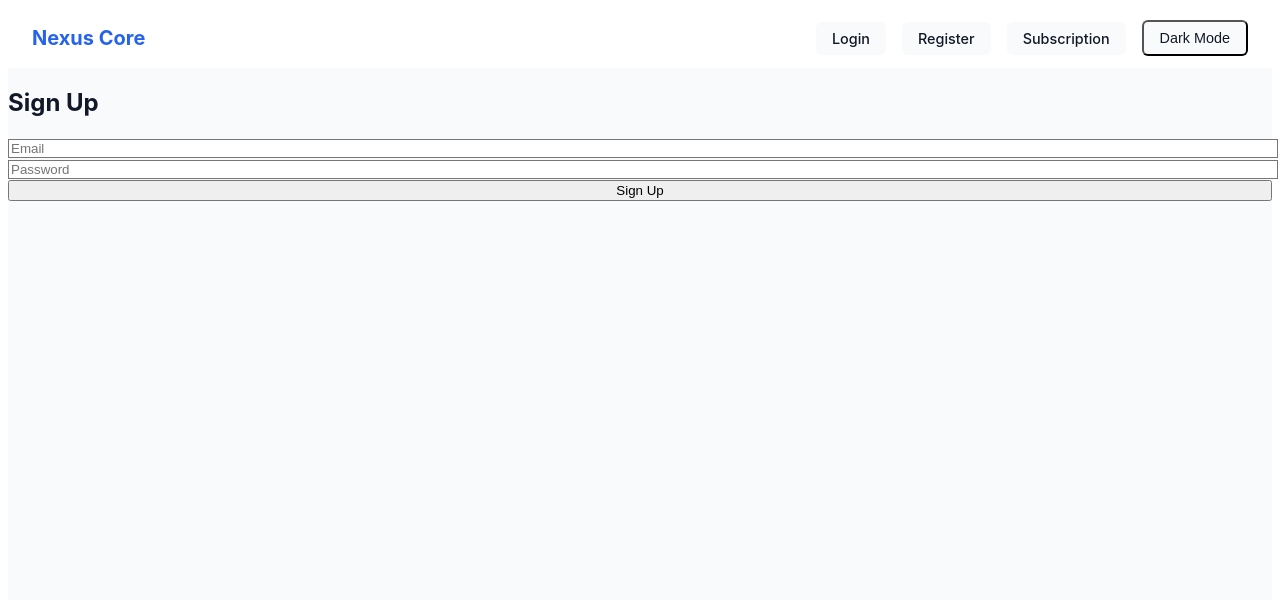
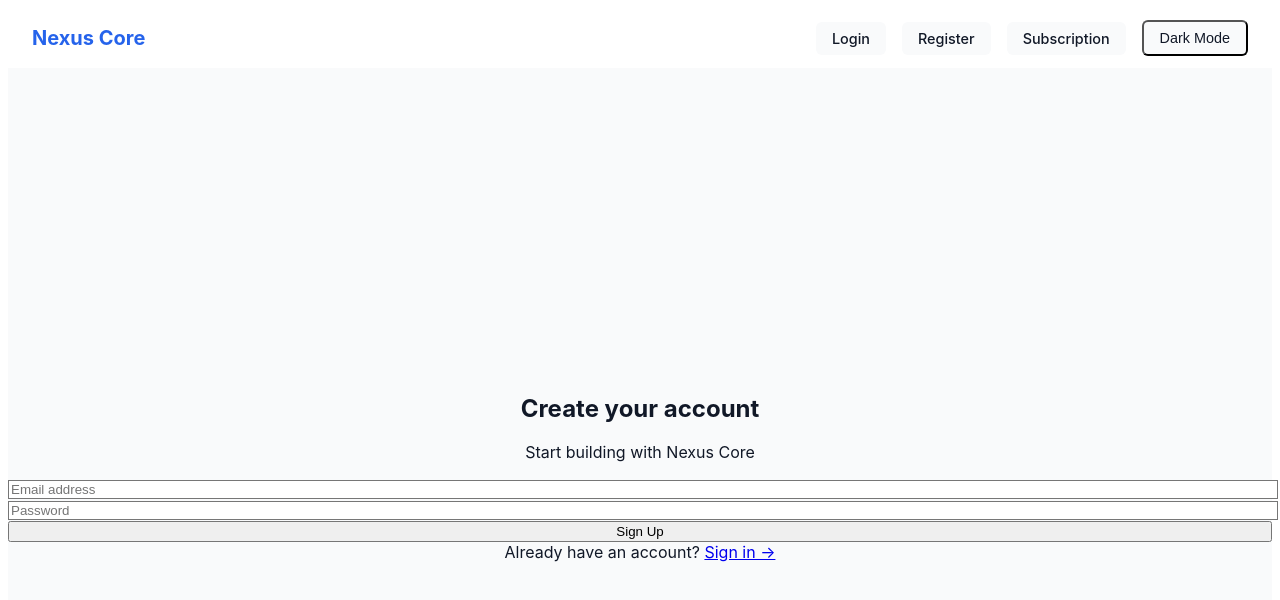
Before and after one commit to Enyonje/nexus-core, a React (Vite) app in the folder ui/: page /register in a window 1280 px wide. Shown: the top 600 px of the page. Built offline with nearby package versions, Linux system fonts and the light colour scheme.

Commit message:
modified:   src/components/Login.jsx
redesigning login page

```diff
--- a/ui/src/components/Goals.jsx
+++ b/ui/src/components/Goals.jsx
@@ -61,7 +61,7 @@ export default function Goals() {
       // STEP 1 — create execution
       const execution = await apiFetch("/executions", {
         method: "POST",
-        body: JSON.stringify({ goalId }), // ✅ ensure goalId is sent
+        body: JSON.stringify({ goalId }),
       });
 
       // STEP 2 — run execution
@@ -69,7 +69,7 @@ export default function Goals() {
 
       addToast("Execution started", "success");
 
-      // STEP 3 — subscribe to stream (use relative URL)
+      // STEP 3 — subscribe to stream
       const evtSource = new EventSource(`/executions/${execution.id}/stream`, {
         withCredentials: true,
       });
@@ -86,12 +86,26 @@ export default function Goals() {
             setProgress((prev) => ({
               ...prev,
               [execution.id]: {
+                ...prev[execution.id],
                 percent,
                 status: "running",
                 completedSteps,
                 totalSteps,
               },
             }));
+
+            // Handle failed step inline
+            if (data.error) {
+              setProgress((prev) => ({
+                ...prev,
+                [execution.id]: {
+                  ...prev[execution.id],
+                  status: "failed",
+                  failedStep: data.step,
+                  error: data.error,
+                },
+              }));
+            }
           }
 
           if (data.event === "execution_completed") {
@@ -116,6 +130,7 @@ export default function Goals() {
                 status: "failed",
                 completedSteps: 0,
                 totalSteps: data.totalSteps || 0,
+                error: data.error,
               },
             }));
             addToast(`Execution ${execution.id} failed ❌`, "error");
@@ -124,6 +139,11 @@ export default function Goals() {
         } catch {
           console.warn("Bad stream event", e.data);
         }
+      };
+
+      evtSource.onerror = () => {
+        addToast("Stream connection lost", "error");
+        evtSource.close();
       };
     } catch (err) {
       addToast(err.message || "Execution failed", "error");
@@ -135,42 +155,47 @@ export default function Goals() {
   if (loading) return <div className="p-6">Loading goals…</div>;
 
   return (
-    <div className="max-w-3xl mx-auto space-y-6">
-      <h1 className="text-2xl font-bold">Goals</h1>
+    <div className="max-w-5xl mx-auto px-6 py-10 space-y-8">
+      <h1 className="text-3xl font-bold tracking-tight">Goals</h1>
 
-      <form onSubmit={createGoal} className="space-y-2">
+      {/* Create Goal Form */}
+      <form
+        onSubmit={createGoal}
+        className="space-y-4 bg-gray-50 dark:bg-gray-900 p-6 rounded-xl shadow"
+      >
         <input
           value={title}
           onChange={(e) => setTitle(e.target.value)}
           placeholder="Goal title"
-          className="w-full p-2 border rounded"
+          className="w-full p-3 border rounded-lg focus:ring focus:ring-blue-300"
         />
         <textarea
           value={description}
           onChange={(e) => setDescription(e.target.value)}
           placeholder="Description"
-          className="w-full p-2 border rounded"
+          className="w-full p-3 border rounded-lg focus:ring focus:ring-blue-300"
         />
         <button
           type="submit"
           disabled={creating}
-          className="bg-blue-600 text-white px-4 py-2 rounded"
+          className="bg-blue-600 text-white px-6 py-2 rounded-lg shadow hover:bg-blue-700 transition"
         >
           {creating ? "Creating…" : "Create Goal"}
         </button>
       </form>
 
+      {/* Goals Grid */}
+      <div className="grid grid-cols-1 md:grid-cols-2 gap-6">
         {goals.map((goal) => {
           const prog = progress[goal.id];
           return (
             <div
               key={goal.id}
-            className="p-4 bg-white dark:bg-gray-800 rounded space-y-2"
+              className="p-6 bg-white dark:bg-gray-800 rounded-xl shadow-md hover:shadow-lg transition space-y-4"
             >
-            <div className="flex justify-between">
+              <div className="flex justify-between items-start">
                 <div>
-                <div className="font-medium">
-                  {/* ✅ handle different payload shapes */}
+                  <div className="font-semibold text-lg">
                     {goal.goal_payload?.title ||
                       goal.goal_payload?.message ||
                       "Untitled"}
@@ -190,7 +215,7 @@ export default function Goals() {
               </div>
 
               {prog && (
-              <div className="space-y-1">
+                <div className="space-y-2">
                   <div className="w-full bg-gray-200 dark:bg-gray-700 rounded h-2">
                     <div
                       className={`h-2 rounded transition-all duration-300 ${
@@ -209,11 +234,19 @@ export default function Goals() {
                     {prog.status === "completed" && "Completed ✅"}
                     {prog.status === "failed" && "Failed ❌"}
                   </div>
+
+                  {/* Inline failed step details */}
+                  {prog.status === "failed" && prog.failedStep && (
+                    <div className="text-xs text-red-600 mt-1">
+                      ❌ Step "{prog.failedStep}" failed: {prog.error}
+                    </div>
+                  )}
                 </div>
               )}
             </div>
           );
         })}
       </div>
+    </div>
   );
 }
--- a/ui/src/components/Login.jsx
+++ b/ui/src/components/Login.jsx
@@ -26,10 +26,8 @@ export default function Login() {
         throw new Error("Invalid login response");
       }
 
-      // Persist token immediately
       localStorage.setItem("token", res.token);
 
-      // Let AuthProvider handle session + redirects
       login({
         user: res.user,
         token: res.token,
@@ -48,37 +46,34 @@ export default function Login() {
     <div className="min-h-screen flex items-center justify-center bg-gray-50 dark:bg-black px-4">
       <form
         onSubmit={handleLogin}
-        className="w-full max-w-sm bg-white dark:bg-gray-900 rounded-xl shadow-lg p-6 space-y-5"
+        className="w-full max-w-md bg-white dark:bg-gray-900 rounded-xl shadow-lg p-8 space-y-6"
       >
-        {/* Header */}
-        <div className="text-center">
+        <div className="text-center space-y-1">
           <h2 className="text-2xl font-bold">Sign in to Nexus Core</h2>
-          <p className="text-sm text-gray-500 dark:text-gray-400 mt-1">
+          <p className="text-sm text-gray-500 dark:text-gray-400">
             Continue building intelligent workflows
           </p>
         </div>
 
-        {/* Email */}
+        <div className="space-y-4">
           <input
             type="email"
             placeholder="Email address"
             value={email}
             onChange={(e) => setEmail(e.target.value)}
-          className="w-full p-3 border rounded-lg focus:outline-none focus:ring focus:ring-blue-500"
+            className="w-full px-4 py-2 border rounded-lg focus:outline-none focus:ring focus:ring-blue-500"
             required
           />
-
-        {/* Password */}
           <input
             type="password"
             placeholder="Password"
             value={password}
             onChange={(e) => setPassword(e.target.value)}
-          className="w-full p-3 border rounded-lg focus:outline-none focus:ring focus:ring-blue-500"
+            className="w-full px-4 py-2 border rounded-lg focus:outline-none focus:ring focus:ring-blue-500"
             required
           />
+        </div>
 
-        {/* Forgot password */}
         <div className="text-right">
           <Link
             to="/forgot-password"
@@ -88,23 +83,20 @@ export default function Login() {
           </Link>
         </div>
 
-        {/* Submit */}
         <button
           type="submit"
-          className="w-full bg-blue-600 hover:bg-blue-700 text-white py-3 rounded-lg font-medium transition disabled:opacity-60"
+          className="w-full bg-blue-600 hover:bg-blue-700 text-white py-2 rounded-lg font-medium transition disabled:opacity-60"
           disabled={loading}
         >
           {loading ? "Signing in…" : "Sign In"}
         </button>
 
-        {/* Divider */}
         <div className="flex items-center gap-3 text-gray-400 text-sm">
           <div className="flex-1 h-px bg-gray-300 dark:bg-gray-700" />
           or
           <div className="flex-1 h-px bg-gray-300 dark:bg-gray-700" />
         </div>
 
-        {/* Signup CTA */}
         <div className="text-center text-sm">
           <span className="text-gray-600 dark:text-gray-400">
             Don’t have an account?
--- a/ui/src/components/Register.jsx
+++ b/ui/src/components/Register.jsx
@@ -1,4 +1,5 @@
 import { useState } from "react";
+import { Link } from "react-router-dom";
 import { apiFetch } from "../lib/api";
 import { useToast } from "./ToastContext.jsx";
 import { useAuth } from "../context/AuthProvider";
@@ -8,7 +9,7 @@ export default function Register() {
   const [password, setPassword] = useState("");
   const [loading, setLoading] = useState(false);
   const { addToast } = useToast();
-  const { login } = useAuth(); // use AuthProvider login
+  const { login } = useAuth();
 
   async function handleRegister(e) {
     e.preventDefault();
@@ -24,8 +25,6 @@ export default function Register() {
       }
 
       addToast("Registration successful!", "success");
-
-      // Trigger full login flow with subscription fetch + redirect
       login({ ...res.user, token: res.token });
     } catch (err) {
       addToast(err.message || "Registration failed", "error");
@@ -35,17 +34,25 @@ export default function Register() {
   }
 
   return (
+    <div className="min-h-screen flex items-center justify-center bg-gray-50 dark:bg-black px-4">
       <form
         onSubmit={handleRegister}
-      className="max-w-sm mx-auto mt-16 p-6 bg-white dark:bg-gray-900 rounded shadow space-y-4"
+        className="w-full max-w-md bg-white dark:bg-gray-900 rounded-xl shadow-lg p-8 space-y-6"
       >
-      <h2 className="text-xl font-bold mb-2">Sign Up</h2>
+        <div className="text-center space-y-1">
+          <h2 className="text-2xl font-bold">Create your account</h2>
+          <p className="text-sm text-gray-500 dark:text-gray-400">
+            Start building with Nexus Core
+          </p>
+        </div>
+
+        <div className="space-y-4">
           <input
             type="email"
-        placeholder="Email"
+            placeholder="Email address"
             value={email}
             onChange={(e) => setEmail(e.target.value)}
-        className="w-full p-2 border rounded"
+            className="w-full px-4 py-2 border rounded-lg focus:outline-none focus:ring focus:ring-blue-500"
             required
           />
           <input
@@ -53,16 +60,31 @@ export default function Register() {
             placeholder="Password"
             value={password}
             onChange={(e) => setPassword(e.target.value)}
-        className="w-full p-2 border rounded"
+            className="w-full px-4 py-2 border rounded-lg focus:outline-none focus:ring focus:ring-blue-500"
             required
           />
+        </div>
+
         <button
           type="submit"
-        className="w-full bg-blue-600 text-white py-2 rounded"
+          className="w-full bg-blue-600 hover:bg-blue-700 text-white py-2 rounded-lg font-medium transition disabled:opacity-60"
           disabled={loading}
         >
-        {loading ? "Signing up..." : "Sign Up"}
+          {loading ? "Signing up…" : "Sign Up"}
         </button>
+
+        <div className="text-center text-sm">
+          <span className="text-gray-600 dark:text-gray-400">
+            Already have an account?
+          </span>{" "}
+          <Link
+            to="/login"
+            className="font-medium text-blue-600 hover:underline"
+          >
+            Sign in →
+          </Link>
+        </div>
       </form>
+    </div>
   );
 }
```
Lines whose indentation alone changed are shown as unchanged.
